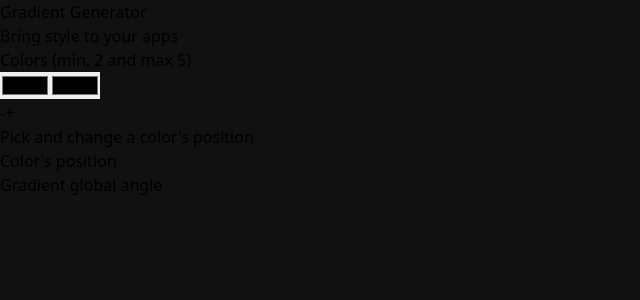
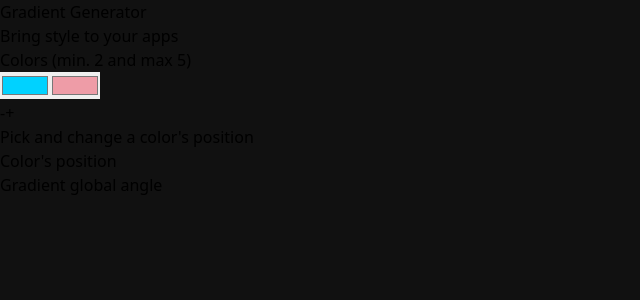
Before and after one commit to GuillaumeLeDevin/react-gradient-generator, a React (Vite) app: page / in a window 1280 px wide. Shown: the top 300 px of the page, without its empty margins (0-640 px from the left). Built offline with nearby package versions, Linux system fonts and the light colour scheme.

Commit message:
completed the input color function

```diff
--- a/src/App.jsx
+++ b/src/App.jsx
@@ -1,10 +1,11 @@
 import Gradient from "./components/Gradient"
 import { useSelector } from "react-redux"
+import ColorInputs from "./components/inputs/ColorInputs"
 
 function App() {
 
   const gradientValues = useSelector( state => state.gradient)
-  console.table(gradientValues)
+  console.log(gradientValues)
 
   return (
     <div className="relative text-slate-100 max-w-xl mx-auto mt-20 p-4 border border-slate-400 flex">
@@ -14,8 +15,9 @@ function App() {
 
         <p className="mb-1">Colors (min. 2 and max 5)</p>
         <div className="flex mb-2">
-          <input type="color" name="" id="" />
-          <input type="color" name="" id="" />
+          {gradientValues.colors.map(obj => (
+            <ColorInputs id={obj.id} key={obj.id} color={obj.value} />
+          ))}
         </div>
         <div className="mb-5">
           <button>-</button>
--- a/src/components/Gradient.jsx
+++ b/src/components/Gradient.jsx
@@ -1,6 +1,6 @@
 import React from 'react'
 
-export default function Gradient() {
+export default function Gradient({}) {
   return (
     <div className="w-1/2 border-4 border-slate-200 bg-gradient-to-br from-indigo-500 via-purple-500 to-pink-500">
 
--- a/src/components/inputs/ColorInputs.jsx
+++ b/src/components/inputs/ColorInputs.jsx
@@ -0,0 +1,16 @@
+import React from 'react'
+import { useDispatch } from 'react-redux'
+import { updateColorValue } from "../../features/gradient.js"
+
+export default function ColorInputs({id, color}) {
+
+    const dispatch = useDispatch()
+
+
+  return (
+    <input
+    onChange={e => dispatch(updateColorValue({id, value: e.target.value, type: "color"}))}
+    value={color}
+    className='w-[60px] h-[60px] bg-transparent rounded-md cursor-pointer d-block [&:not(:last-child)]:mr-4' type="color" />
+  )
+}
--- a/src/features/gradient.js
+++ b/src/features/gradient.js
@@ -22,8 +22,12 @@ export const gradientSlice = createSlice({
     name: "gradient",
     initialState,
     reducers: {
-
+        updateColorValue: (state, action) => {
+            const currentColor = state.colors.find(color => color.id === action.payload.id)
+            currentColor.value = action.payload.value
+        }
     }
 })
 
+export const { updateColorValue } = gradientSlice.actions
 export default gradientSlice.reducer
```
Also changed, not shown: src/components/AddRemoveColor.jsx (added).
